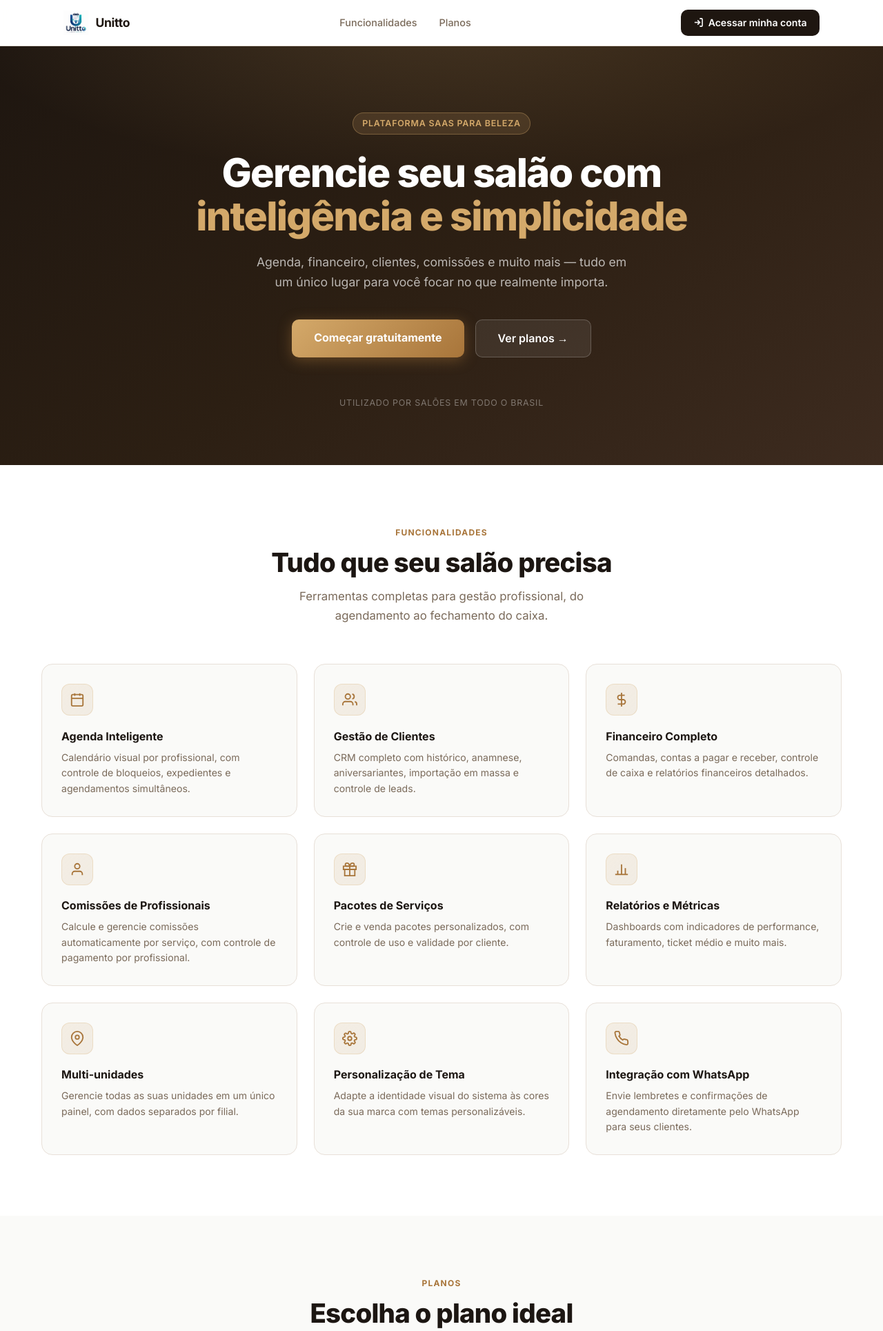
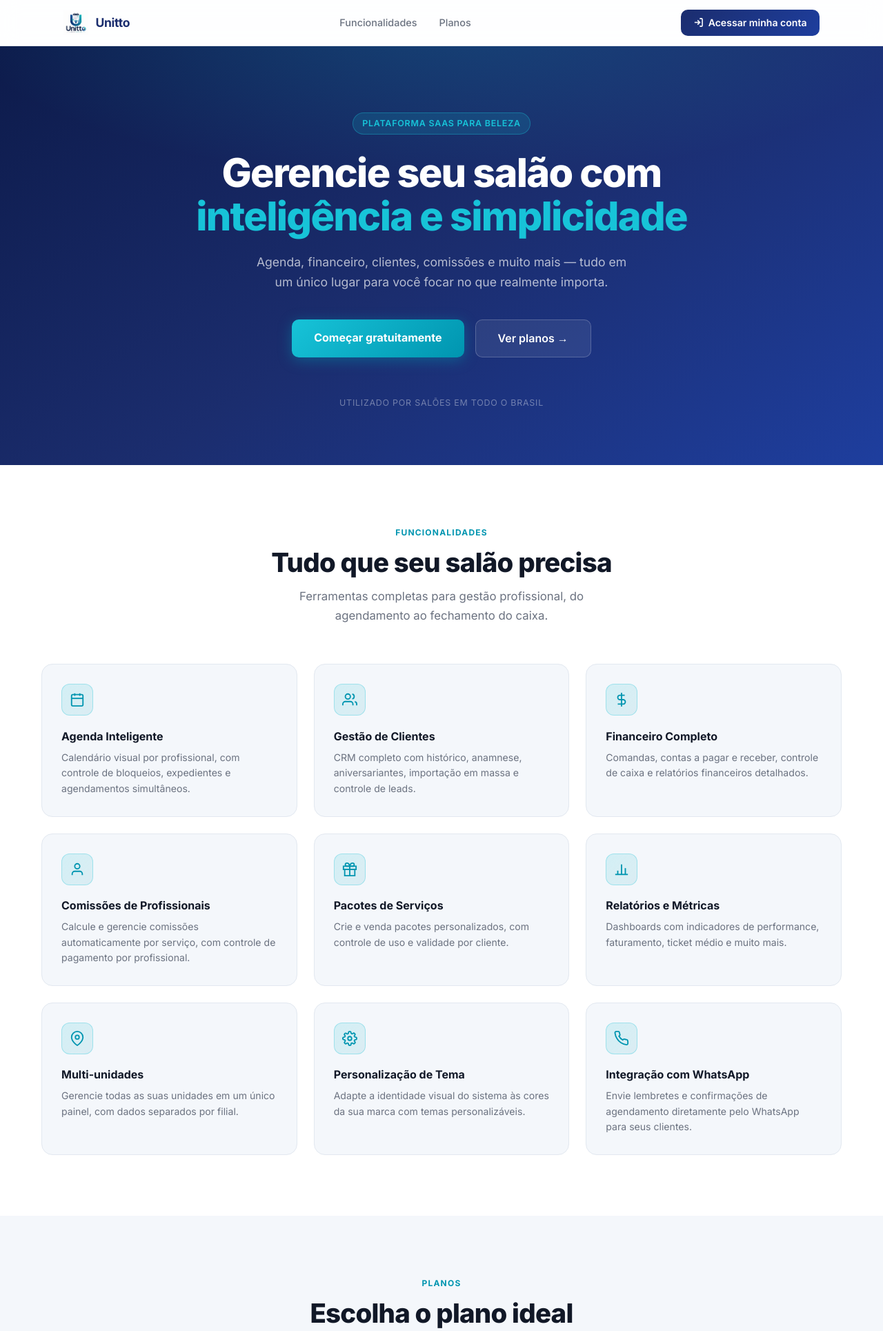
Before and after one commit to eliasandradep/unitto, a Flask app: page / in a window 1280 px wide. Shown: the top 1929 px of the page at 69% size. Run offline with Flask 3, Linux system fonts and the light colour scheme; data that the repository does not hold is empty.

Commit message:
feat: aplica paleta de cores da logo (azul marinho + ciano) na landing page

```diff
--- a/static/css/landing.css
+++ b/static/css/landing.css
@@ -1,15 +1,15 @@
 *, *::before, *::after { box-sizing: border-box; margin: 0; padding: 0; }
 
 :root {
-  --brown:      #1E1610;
-  --brown-mid:  #3D2B1F;
-  --gold:       #D4A96A;
-  --gold-dark:  #A8753A;
-  --bg:         #FAFAF8;
+  --navy:       #1B2D6E;
+  --navy-mid:   #1E3E9E;
+  --teal:       #17C3D8;
+  --teal-dark:  #0095B0;
+  --bg:         #F4F7FB;
   --white:      #FFFFFF;
-  --text:       #1C1612;
-  --muted:      #7A6A5A;
-  --border:     #E8E0D8;
+  --text:       #111827;
+  --muted:      #6B7280;
+  --border:     #E2E8F0;
   --ff:         'Inter', system-ui, sans-serif;
   --radius:     10px;
   --radius-lg:  16px;
@@ -34,22 +34,23 @@ img  { display: block; max-width: 100%; }
 }
 .nav__logo { display: flex; align-items: center; gap: .65rem; }
 .nav__logo img { height: 36px; }
-.nav__logo-name { font-weight: 700; font-size: 1.1rem; letter-spacing: -.02em; color: var(--brown); }
+.nav__logo-name { font-weight: 700; font-size: 1.1rem; letter-spacing: -.02em; color: var(--navy); }
 .nav__links { display: flex; align-items: center; gap: 2rem; }
 .nav__link { font-size: .9rem; color: var(--muted); font-weight: 500; transition: color .2s; }
 .nav__link:hover { color: var(--text); }
 .nav__cta {
   display: inline-flex; align-items: center; gap: .4rem;
   padding: .5rem 1.15rem; border-radius: var(--radius);
-  background: var(--brown); color: #fff;
+  background: linear-gradient(135deg, var(--navy) 0%, var(--navy-mid) 100%);
+  color: #fff;
   font-size: .88rem; font-weight: 600;
-  transition: background .2s, box-shadow .2s;
+  transition: all .2s;
 }
-.nav__cta:hover { background: var(--brown-mid); box-shadow: 0 4px 14px rgba(30,22,16,.25); }
+.nav__cta:hover { box-shadow: 0 4px 14px rgba(27,45,110,.35); transform: translateY(-1px); }
 
 /* ── Hero ────────────────────────────────────────────────── */
 .hero {
-  background: linear-gradient(145deg, #1E1610 0%, #2C1F13 50%, #3D2B1F 100%);
+  background: linear-gradient(145deg, #0D1B4B 0%, #1B2D6E 50%, #1E3E9E 100%);
   color: #fff;
   padding: 6rem 2rem 5rem;
   text-align: center;
@@ -59,14 +60,14 @@ img  { display: block; max-width: 100%; }
 .hero::before {
   content: '';
   position: absolute; inset: 0;
-  background: radial-gradient(ellipse 80% 60% at 50% -10%, rgba(212,169,106,.18) 0%, transparent 70%);
+  background: radial-gradient(ellipse 80% 60% at 50% -10%, rgba(23,195,216,.2) 0%, transparent 70%);
   pointer-events: none;
 }
 .hero__badge {
   display: inline-block;
-  background: rgba(212,169,106,.15);
-  border: 1px solid rgba(212,169,106,.35);
-  color: var(--gold);
+  background: rgba(23,195,216,.15);
+  border: 1px solid rgba(23,195,216,.35);
+  color: var(--teal);
   font-size: .78rem; font-weight: 600;
   padding: .3rem .85rem; border-radius: 20px;
   letter-spacing: .06em; text-transform: uppercase;
@@ -78,7 +79,7 @@ img  { display: block; max-width: 100%; }
   letter-spacing: -.03em;
   max-width: 760px; margin: 0 auto 1.25rem;
 }
-.hero__title span { color: var(--gold); }
+.hero__title span { color: var(--teal); }
 .hero__sub {
   font-size: 1.1rem; color: rgba(255,255,255,.68);
   max-width: 540px; margin: 0 auto 2.5rem; line-height: 1.65;
@@ -86,12 +87,12 @@ img  { display: block; max-width: 100%; }
 .hero__actions { display: flex; gap: 1rem; justify-content: center; flex-wrap: wrap; }
 .btn-hero-primary {
   padding: .85rem 2rem; border-radius: var(--radius);
-  background: linear-gradient(135deg, var(--gold) 0%, var(--gold-dark) 100%);
+  background: linear-gradient(135deg, var(--teal) 0%, var(--teal-dark) 100%);
   color: #fff; font-weight: 700; font-size: 1rem;
-  box-shadow: 0 4px 20px rgba(168,117,58,.45);
+  box-shadow: 0 4px 20px rgba(0,149,176,.45);
   transition: transform .2s, box-shadow .2s;
 }
-.btn-hero-primary:hover { transform: translateY(-2px); box-shadow: 0 8px 28px rgba(168,117,58,.5); }
+.btn-hero-primary:hover { transform: translateY(-2px); box-shadow: 0 8px 28px rgba(0,149,176,.55); }
 .btn-hero-secondary {
   padding: .85rem 2rem; border-radius: var(--radius);
   background: rgba(255,255,255,.08); border: 1px solid rgba(255,255,255,.2);
@@ -113,7 +114,7 @@ img  { display: block; max-width: 100%; }
 .section__label {
   font-size: .75rem; font-weight: 700;
   text-transform: uppercase; letter-spacing: .1em;
-  color: var(--gold-dark); margin-bottom: .75rem;
+  color: var(--teal-dark); margin-bottom: .75rem;
 }
 .section__title {
   font-size: clamp(1.7rem, 3vw, 2.4rem);
@@ -144,12 +145,12 @@ img  { display: block; max-width: 100%; }
 .feature-card:hover { box-shadow: 0 8px 24px rgba(0,0,0,.08); transform: translateY(-2px); }
 .feature-card__icon {
   width: 46px; height: 46px;
-  background: linear-gradient(135deg, rgba(212,169,106,.15), rgba(168,117,58,.1));
-  border: 1px solid rgba(212,169,106,.25);
+  background: linear-gradient(135deg, rgba(23,195,216,.15), rgba(0,149,176,.1));
+  border: 1px solid rgba(23,195,216,.3);
   border-radius: 12px;
   display: flex; align-items: center; justify-content: center;
   margin-bottom: 1.1rem;
-  color: var(--gold-dark);
+  color: var(--teal-dark);
 }
 .feature-card__icon svg { width: 22px; height: 22px; }
 .feature-card__title { font-size: 1rem; font-weight: 700; margin-bottom: .4rem; }
--- a/templates/landing.html
+++ b/templates/landing.html
@@ -305,10 +305,10 @@
       </div>
 
       <!-- Black -->
-      <div class="plan-card" style="border-color:#1E1610; background: linear-gradient(160deg, #1E1610 0%, #2C1F13 100%); color:#fff;">
+      <div class="plan-card" style="border-color:#1B2D6E; background: linear-gradient(160deg, #0D1B4B 0%, #1B2D6E 100%); color:#fff;">
         <p class="plan-card__name" style="color:rgba(255,255,255,.5)">Black</p>
         <div class="plan-card__price">
-          <span class="plan-card__currency" style="color:var(--gold)">R$</span>
+          <span class="plan-card__currency" style="color:#17C3D8">R$</span>
           <span class="plan-card__amount" data-mensal="497" data-anual="397" style="color:#fff">497</span>
           <span class="plan-card__period" style="color:rgba(255,255,255,.5)">/mês</span>
         </div>
```
Also changed, not shown: other parts of static/css/landing.css (+12 -12 lines).
